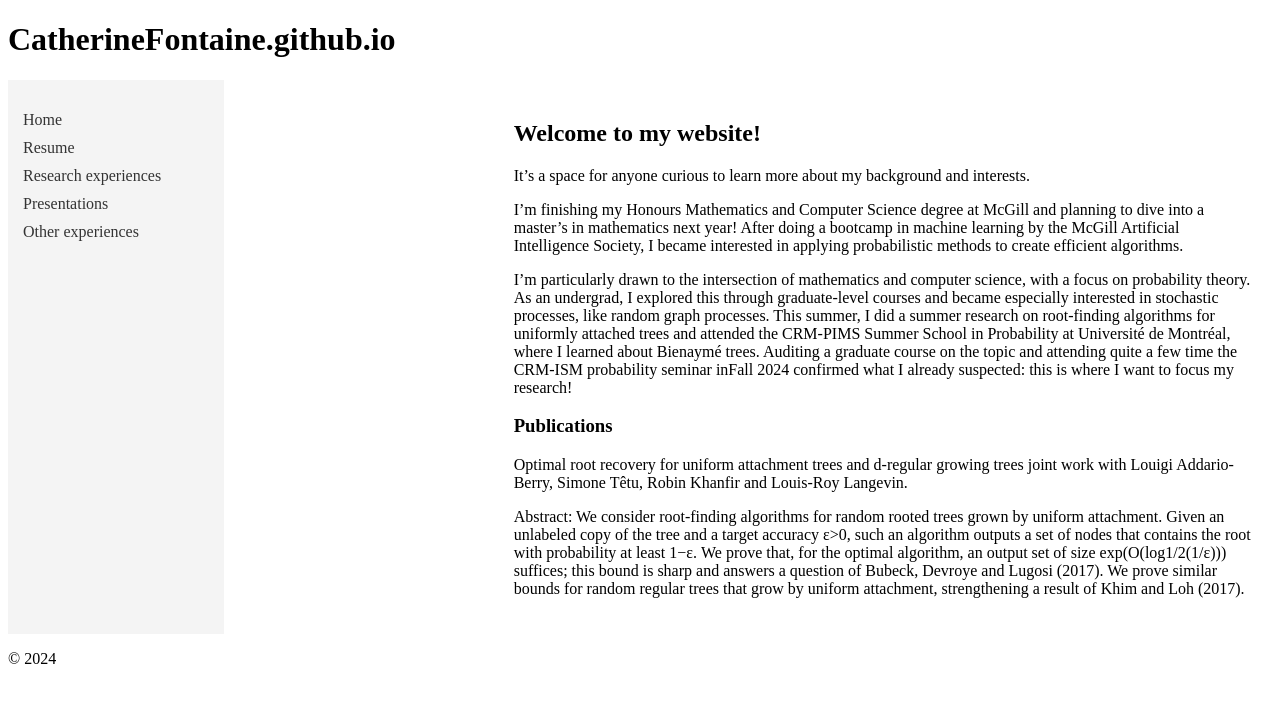
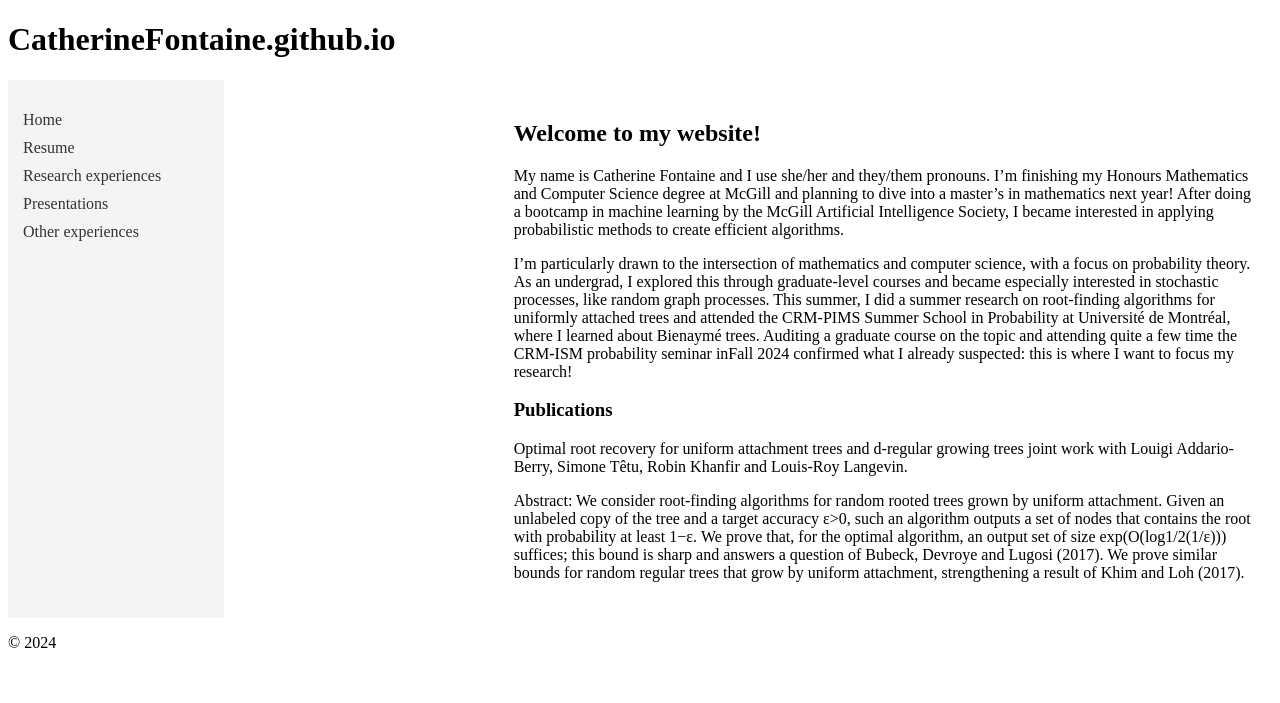
Before and after one commit to CatherineFontaine/CatherineFontaine.github.io, a Jekyll site: the page built from index.md, in a window 1280 px wide. Shown: the top 703 px of the page. Built offline with Jekyll 4.4.1, drawn with Linux system fonts in a browser that asks for light colours.

Commit message:
Update index.md

```diff
--- a/index.md
+++ b/index.md
@@ -4,9 +4,7 @@ title: Home
 ---
 
 ## Welcome to my website!
-It’s a space for anyone curious to learn more about my background and interests.
-
-I’m finishing my Honours Mathematics and Computer Science degree at McGill and planning to dive into a master’s in mathematics next year! After doing a bootcamp in machine learning by the McGill Artificial Intelligence Society, I became interested in applying probabilistic methods to create efficient algorithms.
+My name is Catherine Fontaine and I use she/her and they/them pronouns. I’m finishing my Honours Mathematics and Computer Science degree at McGill and planning to dive into a master’s in mathematics next year! After doing a bootcamp in machine learning by the McGill Artificial Intelligence Society, I became interested in applying probabilistic methods to create efficient algorithms.
 
 I’m particularly drawn to the intersection of mathematics and computer science, with a focus on probability theory. As an undergrad, I explored this through graduate-level courses and became especially interested in stochastic processes, like random graph processes. This summer, I did a summer research on root-finding algorithms for uniformly attached trees and attended the CRM-PIMS Summer School in Probability at Université de Montréal, where I learned about Bienaymé trees. Auditing a graduate course on the topic and attending quite a few time the CRM-ISM probability seminar  inFall 2024 confirmed what I already suspected: this is where I want to focus my research!
 
```
